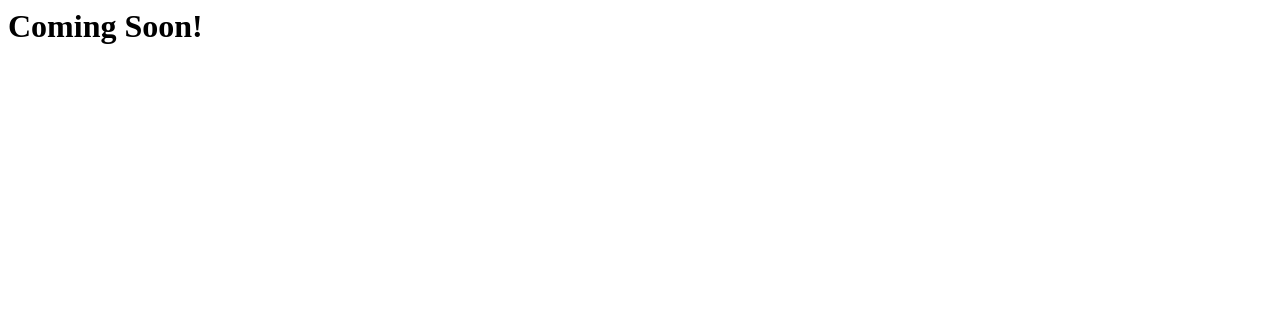
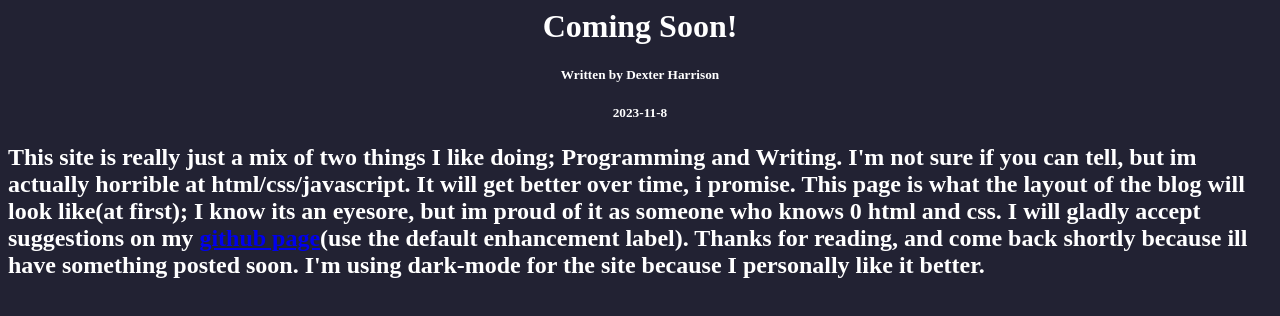
Before and after one commit to dexterharrison29/dexterharrison29.github.io, a plain HTML site: page index.html in a window 1280 px wide. Drawn offline with Linux system fonts and the light colour scheme.

Commit message:
Add files via upload

```diff
--- a/index.html
+++ b/index.html
@@ -1,8 +1,13 @@
 <html>
   <head>
     <title>Dexter Harrison's Programming Blog</title>
+    <link rel="stylesheet" type="text/css" href="main.css">
   </head>
   <body>
-    <h1 tag="cs">Coming Soon!</h1>
+    <div class="header">
+        <h1 >Coming Soon!</h1>
+        <h5>Written by Dexter Harrison</h5> <h5>2023-11-8</h5>
+    </div>
+    <div class="content"><h2>This site is really just a mix of two things I like doing; Programming and Writing. I'm not sure if you can tell, but im actually horrible at html/css/javascript. It will get better over time, i promise. This page is what the layout of the blog will look like(at first); I know its an eyesore, but im proud of it as someone who knows 0 html and css. I will gladly accept suggestions on my <a href="https://github.com/dexterharrison29/dexterharrison29.github.io/issues">github page</a>(use the default enhancement label). Thanks for reading, and come back shortly because ill have something posted soon. I'm using dark-mode for the site because I personally like it better.</h2></div>
   </body>
 </html>
--- /dev/null
+++ b/main.css
@@ -0,0 +1,9 @@
+body{
+    background-color: 222233;
+    color: white;
+    font-family: 'sans-serif';
+    font-weight: 100;
+}
+.header{
+    text-align: center;
+}
```
